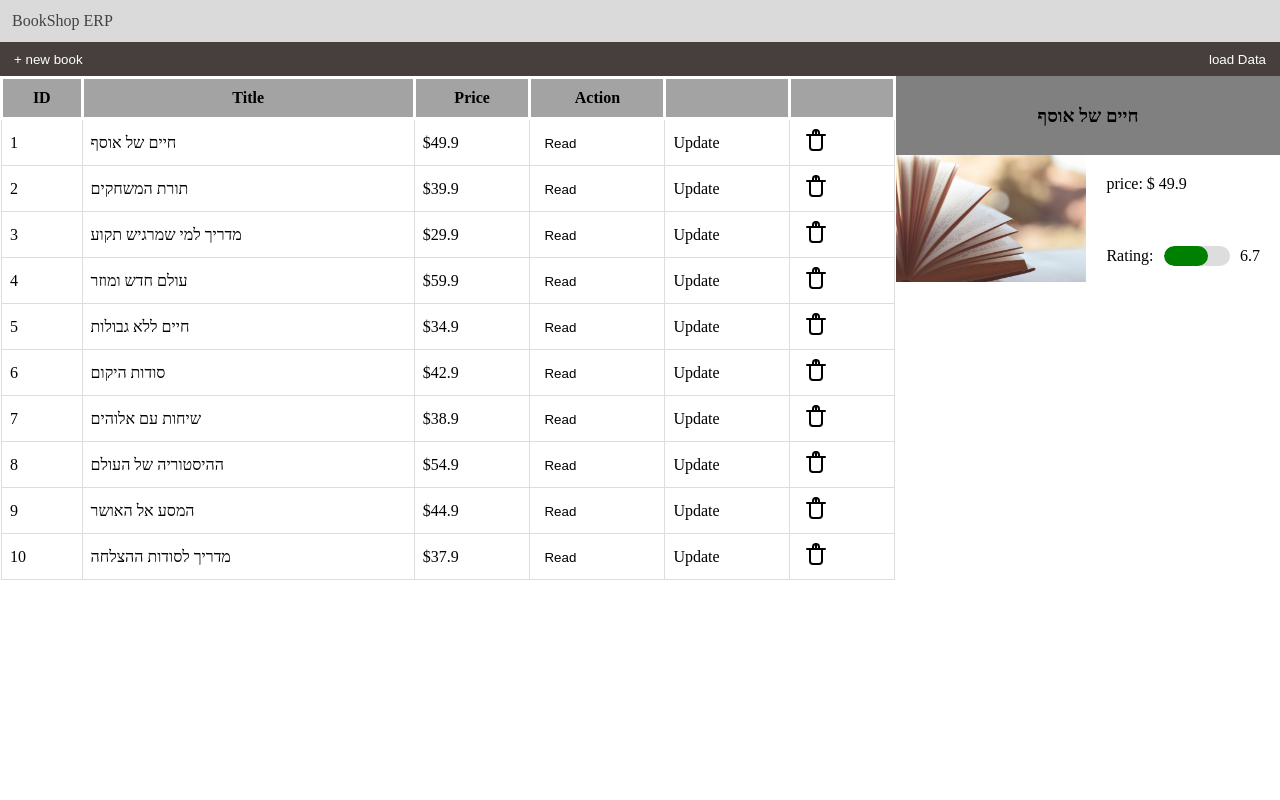
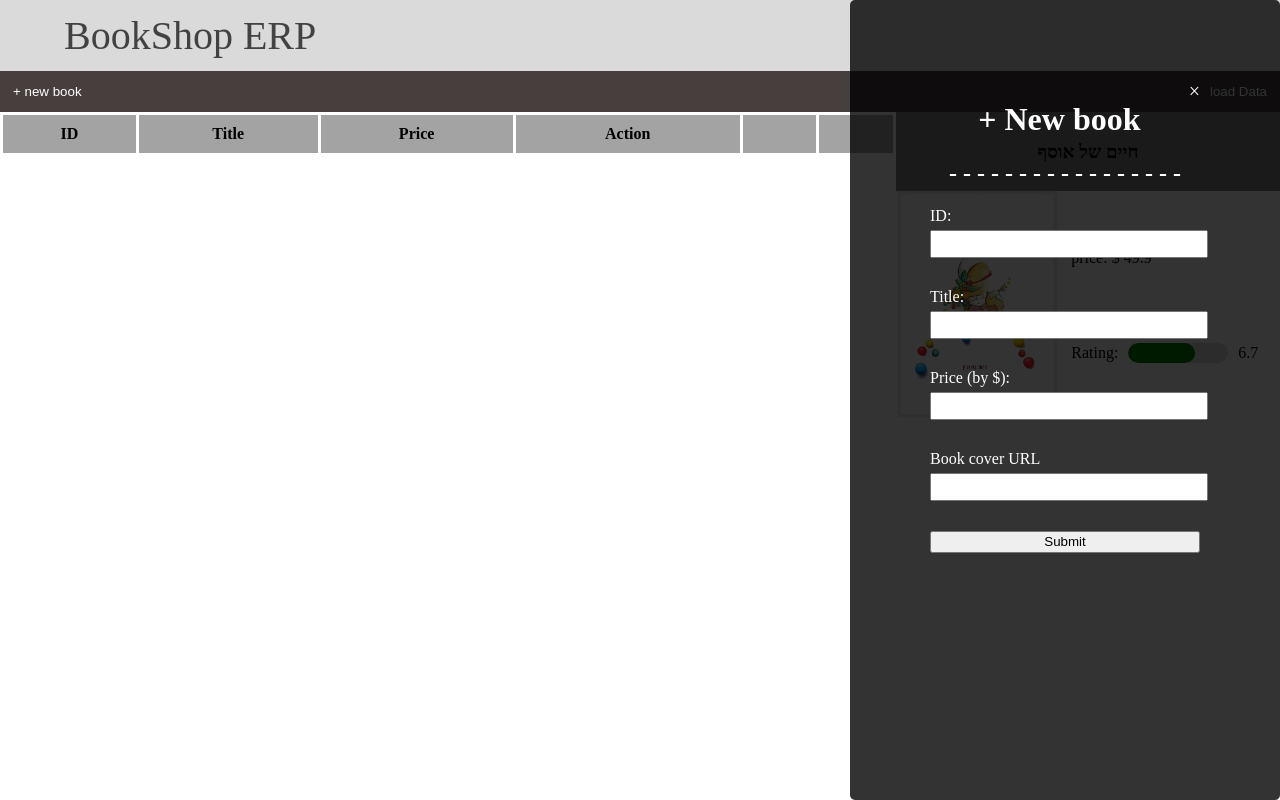
Before and after one commit to EstyBlotnik/Book-Store-ERP, a website with bundled scripts: page pages/index.html in a window 1280 px wide. Both pictures are taken after a click on the button "+ new book". Built offline with nearby package versions, Linux system fonts and the light colour scheme.

Commit message:
add a book

```diff
--- a/bookes.json
+++ b/bookes.json
@@ -4,70 +4,70 @@
             "id": 1,
             "title": "חיים של אוסף",
             "price": 49.9,
-            "image": "../images/book-1283865_1280.jpg",
+            "image": "../images/hadasa.jpg",
             "rating": 8
         },
         {
             "id": 2,
             "title": "תורת המשחקים",
             "price": 39.9,
-            "image": "../images/istockphoto-182053674-1024x1024.jpg",
+            "image": "../images/hadasa.jpg",
             "rating": 9
         },
         {
             "id": 3,
             "title": "מדריך למי שמרגיש תקוע",
             "price": 29.9,
-            "image": "../images/istockphoto-2060074942-1024x1024.jpg",
+            "image": "../images/hadasa.jpg",
             "rating": 7
         },
         {
             "id": 4,
             "title": "עולם חדש ומוזר",
             "price": 59.9,
-            "image": "../images/istockphoto-2060984408-1024x1024.jpg",
+            "image": "../images/hadasa.jpg",
             "rating": 9
         },
         {
             "id": 5,
             "title": "חיים ללא גבולות",
             "price": 34.9,
-            "image": "../images/book-1283865_1280.jpg",
+            "image": "../images/hadasa.jpg",
             "rating": 10
         },
         {
             "id": 6,
             "title": "סודות היקום",
             "price": 42.9,
-            "image": "../images/istockphoto-182053674-1024x1024.jpg",
+            "image": "../images/hadasa.jpg",
             "rating": 8
         },
         {
             "id": 7,
             "title": "שיחות עם אלוהים",
             "price": 38.9,
-            "image": "../images/istockphoto-2060074942-1024x1024.jpg",
+            "image": "../images/catalog_280480-l.webp",
             "rating": 9
         },
         {
             "id": 8,
             "title": "ההיסטוריה של העולם",
             "price": 54.9,
-            "image": "../images/istockphoto-2060984408-1024x1024.jpg",
+            "image": "../images/hadasa.jpg",
             "rating": 7
         },
         {
             "id": 9,
             "title": "המסע אל האושר",
             "price": 44.9,
-            "image": "../images/book-1283865_1280.jpg",
+            "image": "../images/hadasa.jpg",
             "rating": 9
         },
         {
             "id": 10,
             "title": "מדריך לסודות ההצלחה",
             "price": 37.9,
-            "image": "../images/istockphoto-2060984408-1024x1024.jpg",
+            "image": "../images/hadasa.jpg",
             "rating": 8
         }
     ]
--- a/functions/index.js
+++ b/functions/index.js
@@ -1,33 +1,53 @@
 import products from "../bookes.json" with {type: 'json'}
-function loadingBooks() {
+function reshowWindow() {
+    const bookesTable = document.getElementById("bookesTable");
+    bookesTable.innerHTML = ""
+    let bookesOrder = JSON.parse(localStorage.getItem("bookesOrder")) || [];
+    bookesOrder.forEach(key => {
+        const value = JSON.parse(localStorage.getItem(key));
+        let html = `<tr class="lineBook">
+            <td>${key}</td>
+            <td>${value.title}</td>
+            <td>$${value.price}</td>
+            <td><button id="${value.title}-read">Read</button></td>
+            <td><button id="${value.title}-update">Update</button></td>
+            <td><button id="${value.title}-delete"><svg xmlns="http://www.w3.org/2000/svg" width="24" height="24" viewBox="0 0 24 24" fill="none" stroke="black" stroke-width="2" stroke-linecap="round" stroke-linejoin="round">
+<path d="M3 6h18M6 6v12a3 3 0 0 0 3 3h6a3 3 0 0 0 3-3V6M9 6V4a3 3 0 0 1 6 0v2"/>
+<path d="M9 6h6"/>
+<path d="M12 1v4"/>
+</svg></button></td>
+        </tr>`;
+        bookesTable.insertAdjacentHTML("beforeend", html);
+        document.getElementById(`${value.title}-read`).addEventListener("click", function () {
+            putOnDisplay(value.title);
+        });
+        document.getElementById(`${value.title}-update`).addEventListener("click", function () {
+            updateBook(key);
+        });
+        document.getElementById(`${value.title}-delete`).addEventListener("click", function () {
+            deleteBook(key);
+        });
+
+    });
+}
+function initialization() {
     console.log("loading");
     console.log(products.books);
+    let bookesOrder = JSON.parse(localStorage.getItem("bookesOrder")) || [];
     for (let book of products.books) {
-        let div = document.getElementById("bookesTable");
-        let html = `<tr class="lineBook">
-                        <td>${book.id}</td>
-                        <td>${book.title}</td>
-                        <td>$${book.price}</td>
-                        <td><button id="${book.title}-read">Read</button></td>
-                        <td>Update</td>
-                        <td><button ><svg xmlns="http://www.w3.org/2000/svg" width="24" height="24" viewBox="0 0 24 24" fill="none" stroke="black" stroke-width="2" stroke-linecap="round" stroke-linejoin="round">
-    <path d="M3 6h18M6 6v12a3 3 0 0 0 3 3h6a3 3 0 0 0 3-3V6M9 6V4a3 3 0 0 1 6 0v2"/>
-    <path d="M9 6h6"/>
-    <path d="M12 1v4"/>
-</svg></button></td>
-                    </tr>`;
-        div.insertAdjacentHTML("beforeend", html);
-        document.getElementById(`${book.title}-read`).addEventListener("click", function () {
-            putOnDisplay(book.title);
-        });
+        if (!bookesOrder.includes(book.id)) {
+            bookesOrder.push(book.id);
+            localStorage.setItem(book.id, JSON.stringify({ "title": book.title, "price": book.price, "img": book.image, "rating": book.rating }));
+        }
     }
+    localStorage.setItem("bookesOrder", JSON.stringify(bookesOrder));
 }
 
 function putOnDisplay(title) {
     const book = products.books.find(book => book.title === title);
     console.log(book);
-    const div=document.getElementById("displayBook");
-    let html=`
+    const div = document.getElementById("displayBook");
+    let html = `
     <div class="title">
                 <h3>${book.title}</h3>
             </div>
@@ -38,21 +58,63 @@ function putOnDisplay(title) {
                     <div class="rating-container">
                         <span>Rating:</span>
                         <div class="rating-bar">
-                            <div class="rating-fill" style="width: ${book.rating*10}%;"></div>
+                            <div class="rating-fill" style="width: ${book.rating * 10}%;"></div>
                         </div>
                         <span>${book.rating}</span>
                     </div>
                 </div>
             </div>
     `
-    div.innerHTML=html;
+    div.innerHTML = html;
 
 }
 
 function deleteBook(id) {
-    // Add your delete logic here
     console.log(`Delete book with ID: ${id}`);
+    localStorage.removeItem(id);
+    let bookesOrder = JSON.parse(localStorage.getItem("bookesOrder")) || [];
+    console.log(bookesOrder);
+    bookesOrder = bookesOrder.filter(bookId => bookId.toString() !== id.toString());
+    localStorage.setItem("bookesOrder", JSON.stringify(bookesOrder));
+    reshowWindow();
+}
+
+function updateBook(key) {
+    console.log(key);
 }
 
 
-loadingBooks();
+document.getElementById('newBookForm').addEventListener('submit', function (event) {
+    event.preventDefault(); // מונע מהפורם להגיש בצורה הרגילה
+
+    // קבלת המידע מהפורם
+    const formData = new FormData(event.target);
+    const bookData = {};
+    let bookId;
+    formData.forEach((value, key) => {
+        if (key === '_id') {
+            bookId = value; // שומר את ה-ID בנפרד
+        } else {
+            bookData[key] = value; // מוסיף את המידע רק אם זה לא ID
+        }
+    });
+    let bookesOrder = JSON.parse(localStorage.getItem("bookesOrder")) || [];
+    console.log("before");
+
+    console.log(bookesOrder);
+    bookesOrder.push(bookId);
+    console.log("after");
+
+    console.log(bookesOrder);
+    localStorage.setItem("bookesOrder", JSON.stringify(bookesOrder));
+    localStorage.setItem(bookId,JSON.stringify(bookData))
+    reshowWindow();
+    // // אחסון המידע ב-localStorage
+    // const books = JSON.parse(localStorage.getItem('books')) || []; // מקבל את ספרים מה-localStorage אם קיימים
+    // books.push(bookData); // מוסיף את הספר החדש
+    // localStorage.setItem('books', JSON.stringify(books)); // שומר את המידע ב-localStorage
+    document.getElementById('newBookForm').reset();
+});
+
+// initialization();
+reshowWindow();
--- /dev/null
+++ b/functions/popup.js
@@ -0,0 +1,26 @@
+document.addEventListener("DOMContentLoaded", () => {
+    const openPopup = document.getElementById("openPopup");
+    const popup = document.getElementById("popup");
+    const closePopup = document.getElementById("closePopup");
+    const submit = document.getElementById("submit");
+    // פונקציה לפתיחת ה-popup
+    openPopup.addEventListener("click", () => {
+        popup.classList.remove("hidden");
+    });
+
+    // פונקציה לסגירת ה-popup
+    closePopup.addEventListener("click", () => {
+        popup.classList.add("hidden");
+    });
+
+    submit.addEventListener("click", () => {
+        popup.classList.add("hidden");
+    });
+
+    // לסגור את ה-popup כשנלחץ מחוץ לו
+    window.addEventListener("click", (event) => {
+        if (event.target === popup) {
+            popup.classList.add("hidden");
+        }
+    });
+});
--- a/pages/index.html
+++ b/pages/index.html
@@ -6,13 +6,14 @@
     <meta name="viewport" content="width=device-width, initial-scale=1.0">
     <title>Document</title>
     <link rel="stylesheet" href="../styles/style.css">
+    <link rel="stylesheet" href="../styles/popup.css"> <!-- נגע בעיצוב בהמשך -->
 </head>
 
 <body>
     <nav class="grayNav"><span class="grayText">BookShop ERP</span></nav>
     <nav class="blackNav">
         <div class="addBook">
-            <button class="newBook">+ new book</button>
+            <button class="newBook" id="openPopup">+ new book</button>
         </div>
         <div class="loadData">
             <button class="newBook">load Data</button>
@@ -40,7 +41,7 @@
                 <h3>חיים של אוסף</h3>
             </div>
             <div class="bookInfo">
-                <div class="imgFrame"><img src="../images/book-1283865_1280.jpg"></div>
+                <div class="imgFrame"><img src="../images/hadasa.jpg"></div>
                 <div class="priceAndRate">
                     <span class="Price"> price: $ 49.9</span>
                     <div class="rating-container">
@@ -54,7 +55,35 @@
             </div>
         </div>
     </div>
+    <div id="popup" class="popup hidden">
+        <div class="popup-content">
+            <span id="closePopup" class="close">&times;</span>
+            <h1>+ New book</h1>
+            <h2>- - - - - - - - - - - - - - - - -</h2>
+            <form id="newBookForm">
+                <label>
+                    ID:
+                    <input type="number" name="_id">
+                </label>
+                <label>
+                    Title:
+                    <input type="text" name="title">
+
+                </label>
+                <label>
+                    Price (by $):
+                    <input type="number" name="price">
+                </label>
+                <label>
+                    Book cover URL
+                    <input type="text" name="cover">
+                </label>
+                <input type="submit" id="submit">
+            </form>
+        </div>
+    </div>
 </body>
 <script type="module" src="../functions/index.js"></script>
+<script src="../functions/popup.js"></script> <!-- נגע בפעולה של הכפתור בהמשך -->
 
 </html>
--- /dev/null
+++ b/styles/popup.css
@@ -0,0 +1,30 @@
+.popup {
+    display: flex; /* כדי למרכז את התוכן */
+    justify-content:flex-end;
+    position: fixed; /* כדי שה-popup יישאר באותו מקום */
+    top: 0;
+    left: 0;
+    width: 100%;
+    height: 100%;
+    z-index: 1000; /* מעל כל התוכן האחר */
+}
+
+.popup-content {
+    background-color: rgba(0, 0, 0, 0.799); /* רקע חצי שקוף */
+    color: white;
+    padding: 20px;
+    border-radius: 5px;
+    width: 270px; /* רוחב קבוע לחלון */
+    text-align: center;
+    padding: 80px;
+}
+
+.hidden {
+    display: none; /* מחבא את החלון ברירת מחדל */
+}
+
+.close{
+    cursor: pointer; /* משנה את סמן העכבר */
+    float: right;
+    font-size: 20px;
+}
--- a/styles/style.css
+++ b/styles/style.css
@@ -3,8 +3,11 @@ body{
 }
 .grayNav{
     background-color: rgb(218, 218, 218);
-    padding: 12px;
+    padding: 12px 5%;
     color: rgb(66, 66, 66);
+}
+.grayText{
+    font-size: 40px;
 }
 .blackNav{
     background-color: rgba(55, 45, 45, 0.916);
@@ -39,7 +42,12 @@ td {
 }
 button{
     border: none;
-    background-color: #dddddd00;
+    background-color: #dddddd18;
+    padding: 5px;
+    border-radius: 5px;
+}
+button:hover{
+    background-color: #dddddd61;
 }
 .sideBook{
     width: 30%;
@@ -55,17 +63,17 @@ button{
 }
 
 .imgFrame{
-    width: 60%;
+    width: 40%;
 }
 .imgFrame img{
     width: 100%;
+    border: solid rgba(0, 0, 0, 0.082);
 }
 
 .priceAndRate {
-    width: 40%;
     display: flex;
     flex-direction: column; /* מסדר את המחיר והדירוג אחד מתחת לשני */
-    justify-content: space-between; /* מרכז אנכית את התוכן */
+    justify-content: space-around; /* מרכז אנכית את התוכן */
     padding: 20px;
     text-align: left;
 }
@@ -91,3 +99,21 @@ button{
     width: 0;
     border-radius: 10px;
 }
+
+#newBookForm{
+    display: flex;
+    flex-direction: column;
+    justify-content: space-between;
+    min-height: 50%;
+    gap: 30px;
+}
+label{
+    display: flex;
+    flex-direction: column;
+    text-align: left;
+    gap: 5px;
+}
+input{
+    width: 100%;
+    min-height: 22px;
+}
```
Also changed, not shown: images/catalog_280480-l.webp (added), images/hadasa.jpg (added).
